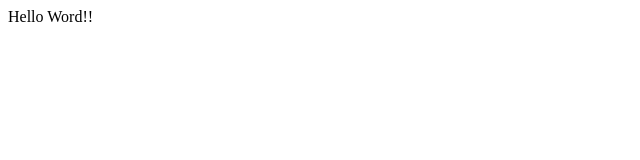
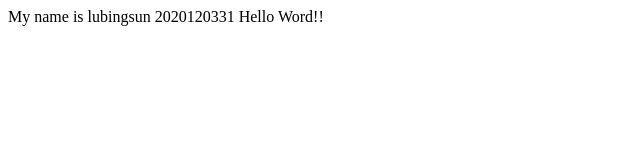
Before and after one commit to slb9712/lubingsun.github.io, a plain HTML site: page index.html in a window 1280 px wide. Shown: the whole page, without its empty margins (0-640 px from the left). Drawn offline with Linux system fonts and the light colour scheme.

Commit message:
Update index.html

```diff
--- a/index.html
+++ b/index.html
@@ -2,6 +2,6 @@
 <html lang="en">
     <head>
         <title>My name is lubingsun  2020120331</title>
-        <body>Hello Word!!
+        <body>My name is lubingsun  2020120331   Hello Word!!
     </body>
 </html>
```
